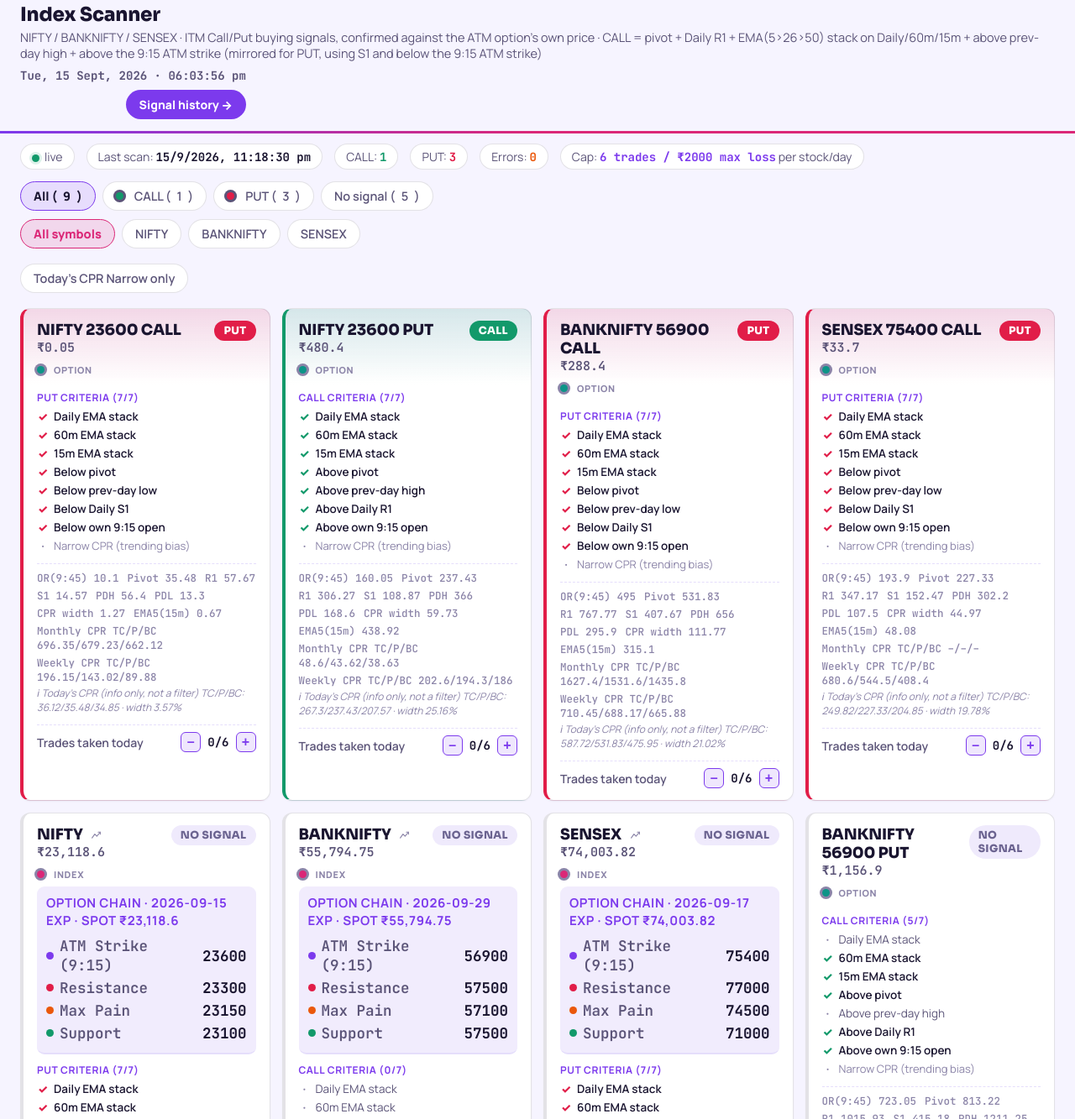
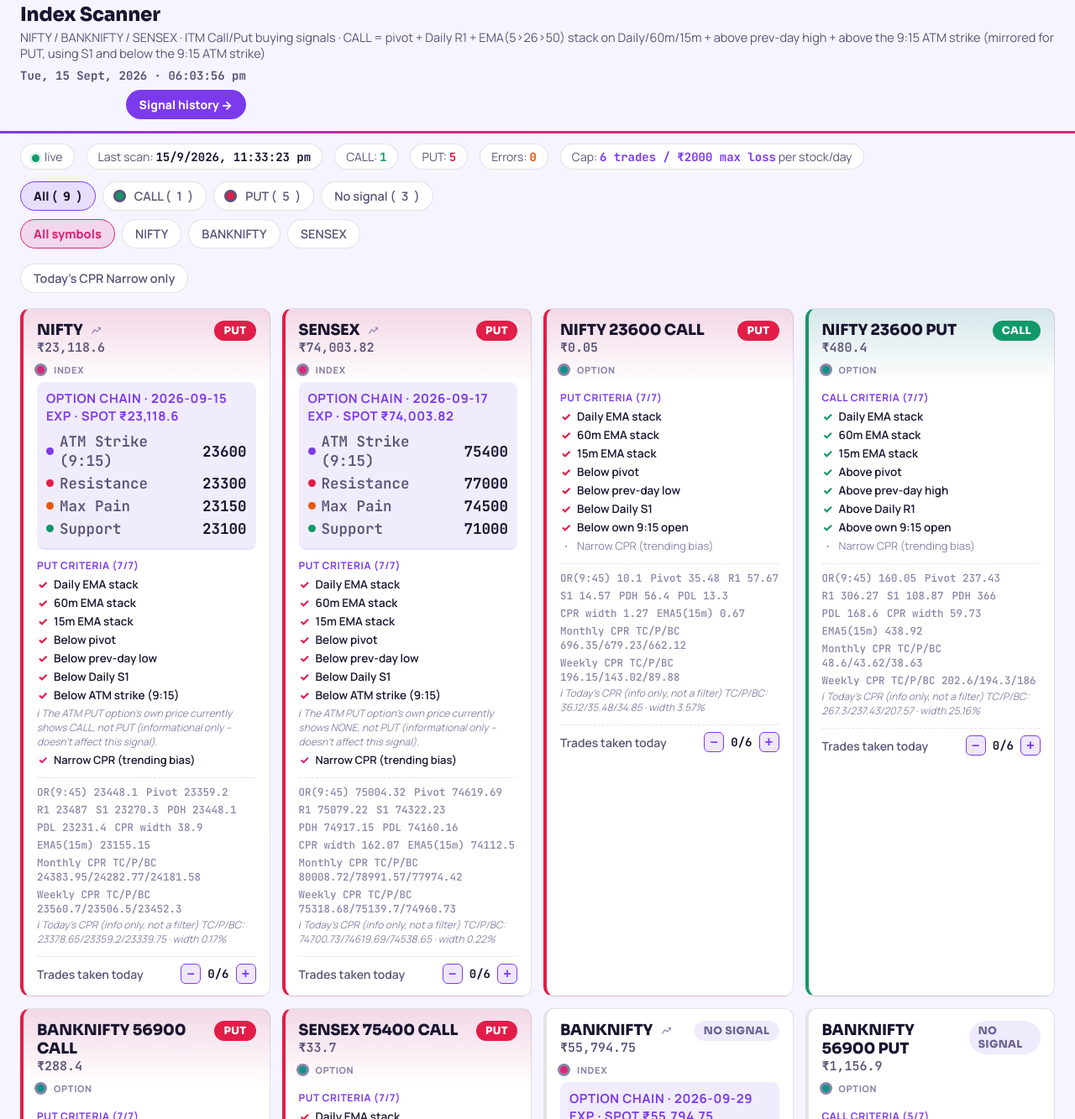
Before and after one commit to aps-source/index-scanner-dashboard, a plain HTML site: page stock_scanner_dashboard.html in a window 1280 px wide. Shown: the part 19-1352 px from the top of the page at 84% size. Drawn offline with Linux system fonts and the light colour scheme.

Commit message:
snapshot 2026-09-15T23:33:23.126845

```diff
--- a/stock_scanner_dashboard.html
+++ b/stock_scanner_dashboard.html
@@ -266,7 +266,7 @@
 <header>
   <div>
     <h1>Index Scanner</h1>
-    <div class="sub">NIFTY / BANKNIFTY / SENSEX &middot; ITM Call/Put buying signals, confirmed against the ATM option's own price &middot; CALL = pivot + Daily R1 + EMA(5&gt;26&gt;50) stack on Daily/60m/15m + above prev-day high + above the 9:15 ATM strike (mirrored for PUT, using S1 and below the 9:15 ATM strike)</div>
+    <div class="sub">NIFTY / BANKNIFTY / SENSEX &middot; ITM Call/Put buying signals &middot; CALL = pivot + Daily R1 + EMA(5&gt;26&gt;50) stack on Daily/60m/15m + above prev-day high + above the 9:15 ATM strike (mirrored for PUT, using S1 and below the 9:15 ATM strike)</div>
   </div>
   <div style="display:flex;flex-direction:column;align-items:flex-end;gap:8px;">
     <div id="running-clock"></div>
@@ -386,18 +386,18 @@
 }
 
 
-function confirmationNote(stock, criteriaSide, sideConds) {
-  // Explains the gap between the criteria checklist (always the
-  // underlying's own conditions) and the badge (the CONFIRMED signal,
-  // which also needs that day's ATM option's own price to agree on the
-  // same side) -- without this, a card can show e.g. 7/7 PUT criteria met
-  // with a "NO SIGNAL" badge and no visible reason why.
-  if (!stock.confirmation || !stock.underlyingSignal || stock.underlyingSignal === "NONE") return "";
-  const optSignal = criteriaSide === "PUT" ? stock.confirmation.put : stock.confirmation.call;
-  if (stock.signal !== "NONE") {
-    return `<div class="info-note" style="font-style:normal;color:var(--good);font-weight:600;">&#10003; Confirmed &mdash; the ATM ${criteriaSide} option's own price also shows ${criteriaSide}.</div>`;
+function optionAgreementNote(stock, sig) {
+  // Informational only -- shows what each ATM option contract's own price
+  // is doing relative to the badge, for context. Does NOT gate `signal`
+  // (that AND-gate was removed 2026-09-15 at the user's explicit request --
+  // it produced confusing "7/7 criteria met, NO SIGNAL" cards whenever the
+  // option's own price didn't happen to independently agree).
+  if (!stock.confirmation || sig === "NONE") return "";
+  const optSignal = sig === "PUT" ? stock.confirmation.put : stock.confirmation.call;
+  if (optSignal === sig) {
+    return `<div class="info-note" style="font-style:normal;color:var(--good);">&#10003; The ATM ${sig} option's own price also currently shows ${sig} (informational).</div>`;
   }
-  return `<div class="info-note" style="font-style:normal;color:var(--warning);font-weight:600;">&#9888; Underlying met all ${sideConds.count}/${sideConds.total} ${criteriaSide} criteria, but the ATM ${criteriaSide} option's own price currently shows ${optSignal ?? "no signal"} &mdash; it must also show ${criteriaSide} to confirm.</div>`;
+  return `<div class="info-note">&#8505; The ATM ${sig} option's own price currently shows ${optSignal ?? "no signal"}, not ${sig} (informational only -- doesn't affect this signal).</div>`;
 }
 
 function card(stock, meta) {
@@ -409,16 +409,8 @@
   }
 
   const sig = stock.signal;
-  // For index entries, `signal` is the CONFIRMED (post-AND-gate) value, which
-  // can be NONE even when the underlying's own conditions favor a side --
-  // show the criteria breakdown for whichever side the underlying itself
-  // leans toward (`underlyingSignal`), not the possibly-downgraded `sig`,
-  // so the checklist doesn't silently flip to the wrong side. Option
-  // contracts (and error cards) have no underlyingSignal and fall back to
-  // `sig`, unchanged from before.
-  const criteriaSide = stock.underlyingSignal ?? sig;
-  const dir = criteriaSide === "PUT" ? "put" : "call";
-  const sideConds = criteriaSide === "PUT" ? stock.sell : stock.buy;
+  const dir = sig === "PUT" ? "put" : "call";
+  const sideConds = sig === "PUT" ? stock.sell : stock.buy;
   const rows = parseDetail(sideConds.detail).map(([label, met]) => critRow(label, met, dir)).join("");
   const count = counterState.counts[stock.symbol] || 0;
   const over = count >= meta.max_trades_per_day;
@@ -431,9 +423,9 @@
     </div>
     ${catChip(stock.category)}
     ${optionLevelsBlock(stock.optionLevels, stock.category === "INDEX" ? lvl.atmStrike915 : null)}
-    <div class="side-label">${criteriaSide === "PUT" ? "Put criteria" : "Call criteria"} (${sideConds.count}/${sideConds.total})</div>
+    <div class="side-label">${sig === "PUT" ? "Put criteria" : "Call criteria"} (${sideConds.count}/${sideConds.total})</div>
     ${rows}
-    ${confirmationNote(stock, criteriaSide, sideConds)}
+    ${optionAgreementNote(stock, sig)}
     <div class="info-row ${stock.isNarrowCPR ? "on" : "off"}"><span class="mark">${stock.isNarrowCPR ? "✓" : "·"}</span>Narrow CPR (trending bias)</div>
     <div class="levels">
       <div class="lvl-group">
--- a/stock_scanner_state.json
+++ b/stock_scanner_state.json
@@ -1,5 +1,5 @@
 {
-  "generated_at": "2026-09-15T23:18:30.729937",
+  "generated_at": "2026-09-15T23:33:23.126845",
   "meta": {
     "max_trades_per_day": 6,
     "max_loss_per_day": 2000,
@@ -14,7 +14,7 @@
       "error": null,
       "ltp": 23118.6,
       "last_bar_time": "2026-09-15T20:30:00",
-      "signal": "NONE",
+      "signal": "PUT",
       "buy": {
         "count": 0,
         "total": 7,
@@ -70,7 +70,6 @@
           "pe_ask": 482.55
         }
       },
-      "underlyingSignal": "PUT",
       "confirmation": {
         "call": "PUT",
         "put": "CALL"
@@ -140,7 +139,6 @@
           "pe_ask": 1174.2
         }
       },
-      "underlyingSignal": "NONE",
       "confirmation": {
         "call": "PUT",
         "put": "NONE"
@@ -154,7 +152,7 @@
       "error": null,
       "ltp": 74003.82,
       "last_bar_time": "2026-09-15T17:00:00",
-      "signal": "NONE",
+      "signal": "PUT",
       "buy": {
         "count": 0,
         "total": 7,
@@ -210,7 +208,6 @@
           "pe_ask": 0.0
         }
       },
-      "underlyingSignal": "PUT",
       "confirmation": {
         "call": "PUT",
         "put": "NONE"
```
Also changed, not shown: signal_log.json (+19 -0 lines).
